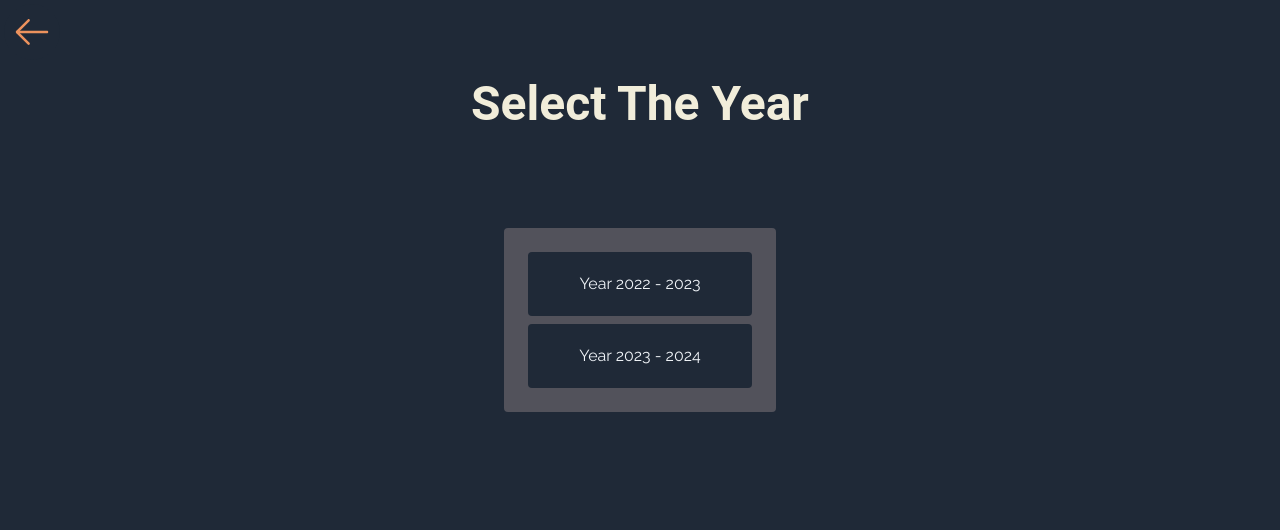
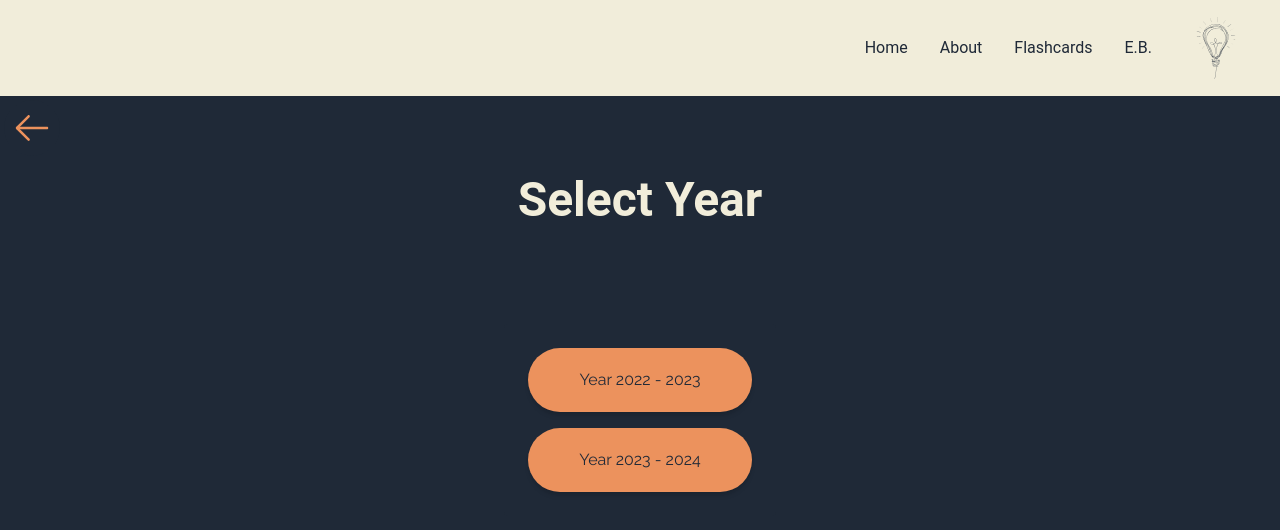
Before and after one commit to Edward-Stalley/Flashcard-App-2022-Version-2.0, a Next.js app in the folder client/: page /ClassSelector in a window 1280 px wide. Shown: the top 530 px of the page. Built offline with nearby package versions, Linux system fonts and the light colour scheme.

Commit message:
Year Selector CSS

```diff
--- a/client/Components/YearComponent.tsx
+++ b/client/Components/YearComponent.tsx
@@ -7,7 +7,7 @@ export default function Year(props: any) {
 
   return (
     <Link
-      className="hover:bg-blue-300/75 bg-blue-200 dark:hover:bg-zinc-700 dark:bg-bd-1 dark:text-td-1   w-56 h-16 p-5 rounded flex items-center m-1 justify-center"
+      className="nav_button bg-but-d dark:text-bd-1  w-56 h-16  p-5 rounded-full flex items-center m-1 justify-center"
       href={`ClassSelector/${props.year}`}
     >
       Year {firstYearHalf} - {secondYearHalf}
--- a/client/pages/ClassSelector/index.tsx
+++ b/client/pages/ClassSelector/index.tsx
@@ -3,6 +3,7 @@ import HomeButton from "../../Components/HomeButton";
 import YearComponent from "../../Components/YearComponent";
 import ToggleButton from "../../Components/ToggleButton";
 import Header from "../../Components/Header";
+import Navbar from "../../Components/Navbar";
 
 export default function Product() {
   const yearArray = ["2022", "2023"];
@@ -12,14 +13,24 @@ export default function Product() {
   });
 
   return (
-    <div>
-      <div>
-        <Header pageHeader="Select The Year" subHeader={""} />
-        <div className="flex items-center  justify-between bg-blue-200 dark:bg-bd-1   "></div>
-        <div className="bg-blue-200  min-h-screen  items-center p-5 flex-col flex dark:bg-bd-1  ">
-          <div className="bg-blue-100 dark:bg-bd-2 rounded  p-5 grid items-center justify-center ">{yearList}</div>
+    <>
+      <div className="dark:bg-gray-800  bg-bl-1 text-bd-1 dark:text-bl-1 grid  ">
+        <div>
+          <Navbar />
+          <Header pageHeader="Select Year" subHeader={""} />
+        </div>
+        <div>
+          <div className=" min-h-screen  items-center p-5 flex-col flex dark:bg-bd-1  ">
+            <div className=" dark:bg-bd-1 rounded  p-5 gap-2 grid mobile:grid-cols-1 sm:grid-cols-1  md:grid-cols-1 xl:grid-cols-1 items-center justify-center ">
+              {yearList}
+            </div>
+          </div>
+          {/* <div className="flex items-center  justify-between bg-blue-200 dark:bg-bd-1   "></div>
+          <div className="bg-blue-200  min-h-screen  items-center p-5 flex-col flex dark:bg-bd-1  ">
+            <div className="bg-blue-100 dark:bg-bd-2 rounded  p-5 grid items-center justify-center ">{yearList}</div>
+          </div> */}
         </div>
       </div>
-    </div>
+    </>
   );
 }
```
